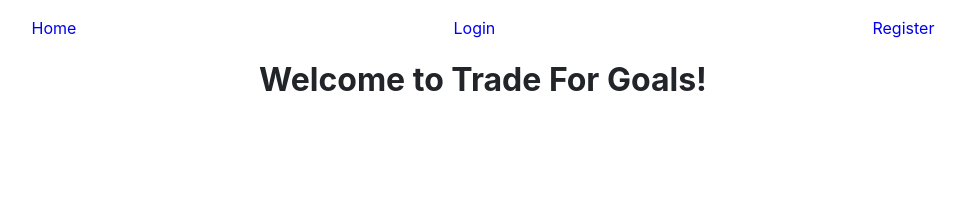
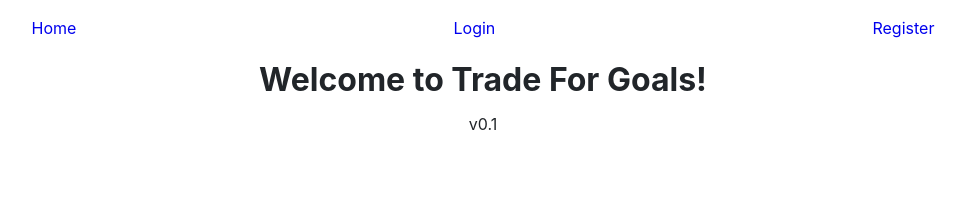
Before and after one commit to tradeforgoals/frontend, a React (Create React App) app: page / in a window 1280 px wide. Shown: the top 202 px of the page, without its empty margins (157-1120 px from the left). Built offline with nearby package versions, Linux system fonts and the light colour scheme.

Commit message:
Failing test to see if preventing deployment

```diff
--- a/src/components/Home.tsx
+++ b/src/components/Home.tsx
@@ -4,6 +4,7 @@ const Home: React.SFC = () => {
   return (
     <div>
       <h1>Welcome to Trade For Goals!</h1>
+      <p>v0.1</p>
     </div>
   );
 };
--- a/src/components/TestableCheckbox.tsx
+++ b/src/components/TestableCheckbox.tsx
@@ -21,7 +21,6 @@ export class TestableCheckbox extends React.Component<TestableCheckboxProps, Tes
         <input
           type="checkbox"
           checked={this.state.isChecked}
-          onChange={this.onChange}
         />
         {this.state.isChecked ? this.props.labelOn : this.props.labelOff}
       </label>
```
